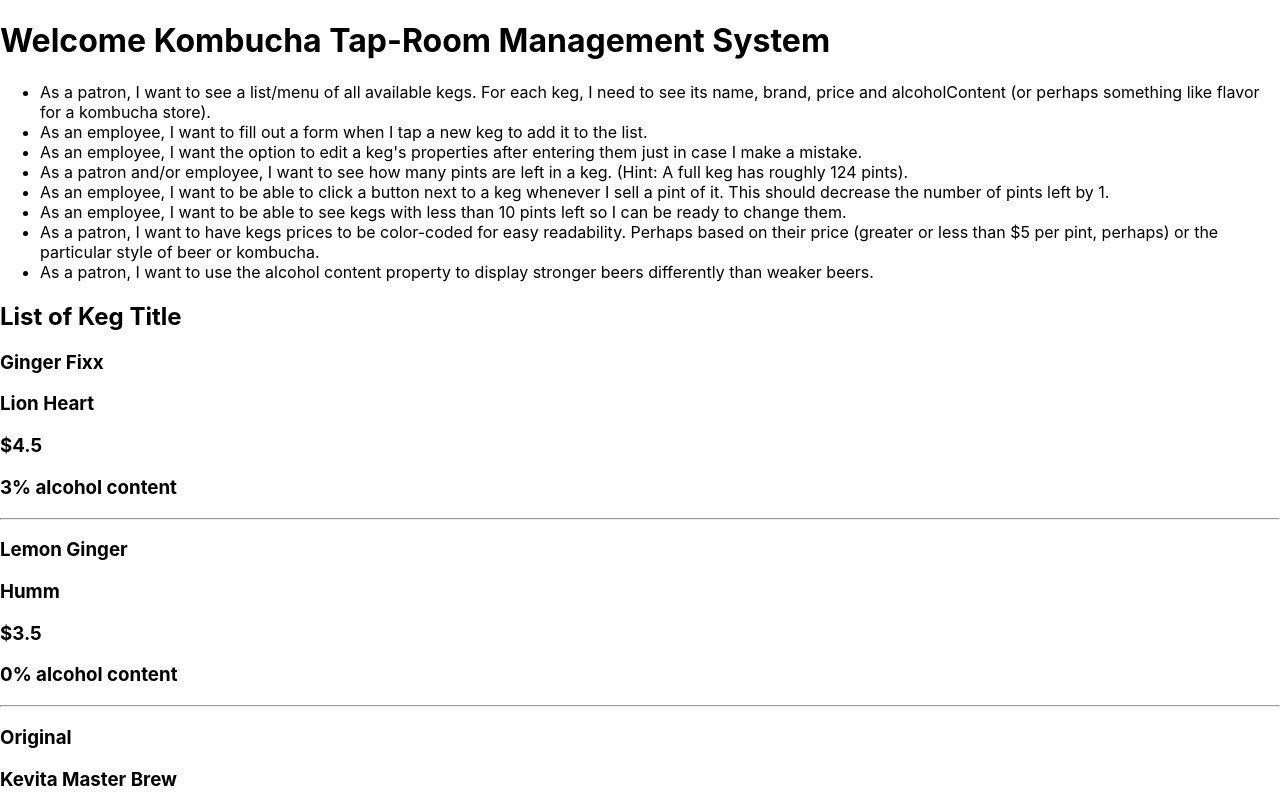
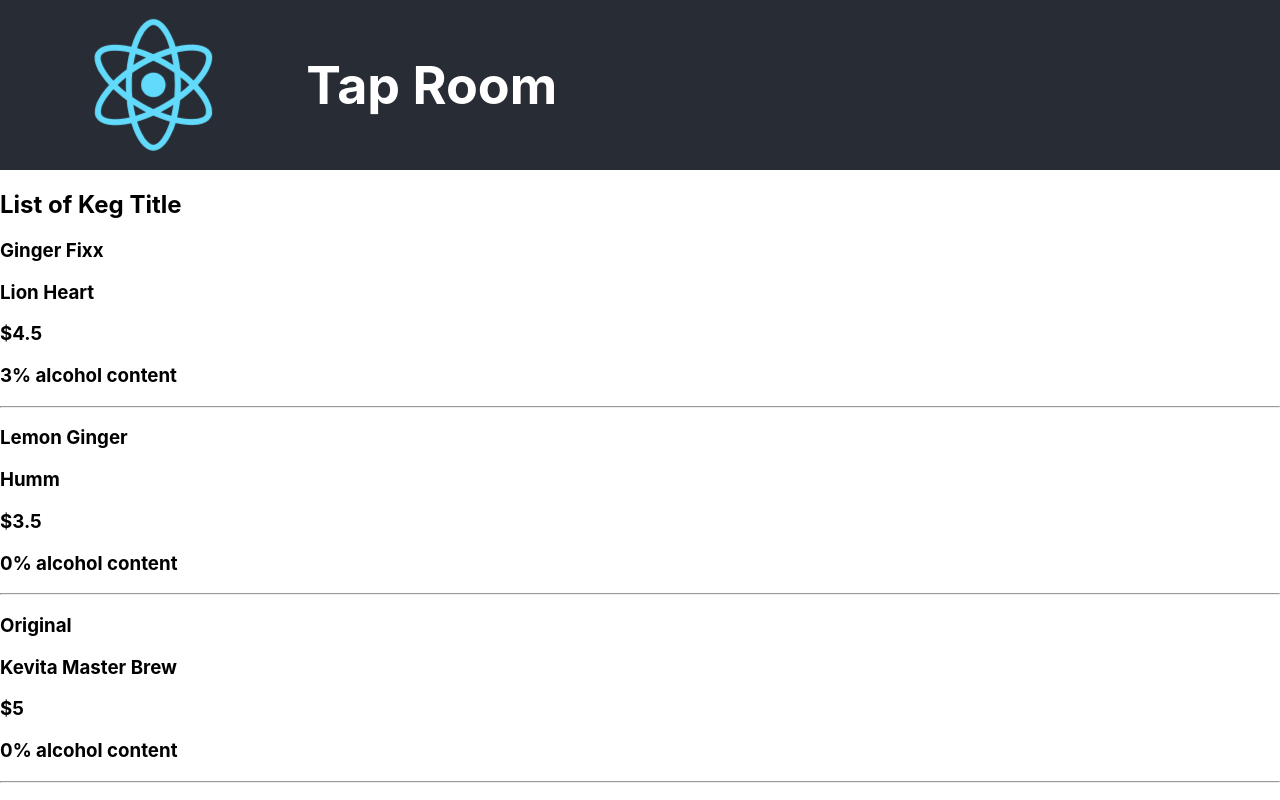
Before and after one commit to quantum93/tap-room, a React (Create React App) app: page / in a window 1280 px wide. Shown: the top 800 px of the page. Built offline with nearby package versions, Linux system fonts and the light colour scheme.

Commit message:
Add Header with css animation

```diff
--- /dev/null
+++ b/src/Header.css
@@ -0,0 +1,26 @@
+.Header {
+  background-color: #282c34;
+  min-height: calc(10px + 20vmin);;
+  display: flex;
+  flex-direction: row;
+  align-items: center;
+  justify-content: flex-start;
+  font-size: calc(10px + 2vmin);
+  color: white;
+}
+
+.Header-logo {
+  animation: Header-logo-spin infinite 20s linear;
+  height: 20vmin;
+  pointer-events: none;
+  margin: 0 5vmin;
+}
+
+@keyframes Header-logo-spin {
+  from {
+    transform: rotate(0deg);
+  }
+  to {
+    transform: rotate(360deg);
+  }
+}
--- a/src/components/App.js
+++ b/src/components/App.js
@@ -1,5 +1,6 @@
 import React from "react";
 import Home from "./Home";
+import Header from "./Header";
 import ListKeg from "./ListKeg/ListKeg";
 import {Route, Switch} from "react-router-dom";
 
@@ -7,7 +8,7 @@ function App() {
   return (
     <div className="App">
       <header className="App-header">
-        <Home/>
+        <Header />
         <Route exact path='/' component={ListKeg}/>
       </header>
     </div>
--- /dev/null
+++ b/src/components/Header.js
@@ -0,0 +1,14 @@
+import React from 'react';
+import logo from '../logo.svg';
+import '../Header.css';
+
+function Header() {
+  return (
+    <header className="Header">
+      <img src={logo} className="Header-logo" alt="logo" />
+      <h1 className="Header-heading">Tap Room</h1>
+    </header>
+  );
+}
+
+export default Header;
```
